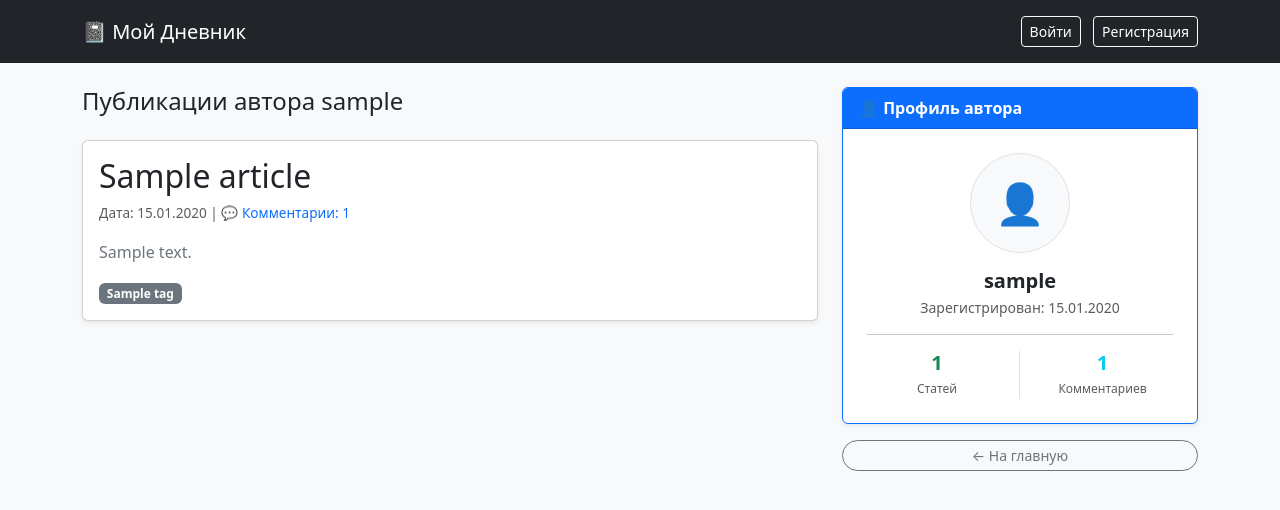
After one commit to Inna-as/my-diary-project, a Django app: a page that uses blog/templates/blog/author_profile.html in a window 1280 px wide. The commit adds this page. Shown: the top 510 px of the page. Run offline with Django 5.2, Linux system fonts and the light colour scheme; tables that the repository leaves empty hold one stand-in row (values such as "Sample post"); some libraries are stand-ins or nearby versions.

Commit message:
Feature: полноценная страница профиля автора со статистикой статей и комментариев

```diff
--- a/blog/models.py
+++ b/blog/models.py
@@ -19,7 +19,8 @@ class Article(models.Model):
     content = models.TextField(verbose_name="Текст статьи")
 
     # Связь "Один ко многим".
-    author = models.ForeignKey(User, on_delete=models.CASCADE, verbose_name="Автор")
+    author = models.ForeignKey(User, on_delete=models.CASCADE, verbose_name="Автор", related_name='articles')
+
 
     # Связь "Многие ко многим".
     tags = models.ManyToManyField(Tag, blank=True, verbose_name="Теги")
@@ -36,7 +37,8 @@ class Comment(models.Model):
     # Привязываем комментарий к определенной статье
     article = models.ForeignKey(Article, on_delete=models.CASCADE, related_name='comments', verbose_name="Статья")
     # Привязываем к пользователю, который пишет этот комментарий
-    author = models.ForeignKey(User, on_delete=models.CASCADE, verbose_name="Автор")
+    author = models.ForeignKey(User, on_delete=models.CASCADE, related_name='comments')
+
     content = models.TextField(verbose_name="Текст комментария")
     created_at = models.DateTimeField(auto_now_add=True, verbose_name="Дата написания")
 
--- /dev/null
+++ b/blog/templates/blog/author_profile.html
@@ -0,0 +1,58 @@
+{% extends 'blog/base.html' %}
+
+{% block content %}
+<div class="row mt-4">
+    <!-- Левая колонка: Статьи этого автора -->
+    <div class="col-md-8">
+        <h3 class="mb-4 h4">Публикации автора {{ author.username }}</h3>
+
+        {% for article in author_articles %}
+            <div class="card mb-4 shadow-sm">
+                <div class="card-body">
+                    <h2><a href="{% url 'blog:article_detail' article.pk %}" class="text-decoration-none text-dark">{{ article.title }}</a></h2>
+                    <p class="text-muted extra-small" style="font-size: 0.85rem;">
+                        Дата: {{ article.created_at|date:"d.m.Y" }} |
+                        <span class="text-primary">💬 Комментарии: {{ article.comments_count }}</span>
+                    </p>
+                    <p class="card-text text-secondary">{{ article.content|truncatewords:20 }}</p>
+
+                    <div>
+                        {% for tag in article.tags.all %}
+                            <a href="{% url 'blog:index' %}?tag={{ tag.id }}" class="badge bg-secondary text-decoration-none me-1">{{ tag.name }}</a>
+                        {% endfor %}
+                    </div>
+                </div>
+            </div>
+        {% empty %}
+            <p class="text-muted">Этот автор ещё не написал ни одной статьи.</p>
+        {% endfor %}
+    </div>
+
+    <!-- Правая колонка: Карточка статистики -->
+    <div class="col-md-4">
+        <div class="card shadow-sm border-primary">
+            <div class="card-header bg-primary text-white fw-bold">👤 Профиль автора</div>
+            <div class="card-body text-center p-4">
+                <div class="bg-light rounded-circle mx-auto d-flex align-items-center justify-content-center border" style="width: 100px; height: 100px; font-size: 2.5rem;">
+                    👤
+                </div>
+                <h3 class="h5 mt-3 mb-1"><strong>{{ author.username }}</strong></h3>
+                <p class="text-muted small">Зарегистрирован: {{ author.date_joined|date:"d.m.Y" }}</p>
+                <hr>
+                <div class="row text-center">
+                    <div class="col-6 border-end">
+                        <h4 class="h5 mb-0 text-success fw-bold">{{ total_articles }}</h4>
+                        <span class="text-muted extra-small" style="font-size: 0.75rem;">Статей</span>
+                    </div>
+                    <div class="col-6">
+                        <h4 class="h5 mb-0 text-info fw-bold">{{ total_comments }}</h4>
+                        <span class="text-muted extra-small" style="font-size: 0.75rem;">Комментариев</span>
+                    </div>
+                </div>
+            </div>
+        </div>
+
+        <a href="{% url 'blog:index' %}" class="btn btn-sm btn-outline-secondary w-100 mt-3 rounded-pill">← На главную</a>
+    </div>
+</div>
+{% endblock %}
--- a/blog/urls.py
+++ b/blog/urls.py
@@ -16,6 +16,8 @@ urlpatterns = [
 #  Ссылки на редактирование и удаление
     path('article/<int:pk>/edit/', views.article_update_view, name='article_update'),
     path('article/<int:pk>/delete/', views.article_delete_view, name='article_delete'),
+    #  Ссылка на профиль автора (принимает имя пользователя)
+    path('author/<str:username>/', views.author_profile_view, name='author_profile'),
 
     #   адреса для входа и выхода на сайт
     path('login/', LoginView.as_view(template_name='blog/login.html'), name='login'),
--- a/blog/views.py
+++ b/blog/views.py
@@ -8,6 +8,10 @@ from django.contrib.auth.decorators import login_required
 from .forms import ArticleForm
 from django.core.cache import cache
 from django.db.models import Count, Q
+from django.contrib.auth.models import User
+
+from django.shortcuts import get_object_or_404
+
 
 
 
@@ -180,3 +184,27 @@ def article_delete_view(request, pk):
 
     # Если метод GET — показываем страницу с вопросом "Вы уверены?"
     return render(request, 'blog/article_confirm_delete.html', {'article': article})
+
+ #Страница профиля автора со списком его статей и статистикой.
+def author_profile_view(request, username):
+
+    # Находим автора по его имени, если такого нет — выдаем чистую ошибку 404
+    author = get_object_or_404(User, username=username)
+
+    # Считаем статистику автора через его связи
+    total_articles = author.articles.count()
+    total_comments = author.comments.count()
+
+    # Забираем все статьи этого автора, сортируя от новых к старым
+    author_articles = author.articles.all().order_by('-created_at')
+
+    # Считаем комментарии к карточкам статей на этой странице
+    author_articles = author_articles.annotate(comments_count=Count('comments'))
+
+    context = {
+        'author': author,
+        'total_articles': total_articles,
+        'total_comments': total_comments,
+        'author_articles': author_articles,
+    }
+    return render(request, 'blog/author_profile.html', context)
```
Also changed, not shown: blog/templates/blog/index.html (+4 -3 lines), blog/migrations/0002_alter_article_author.py (added), blog/migrations/0003_alter_comment_author.py (added).
